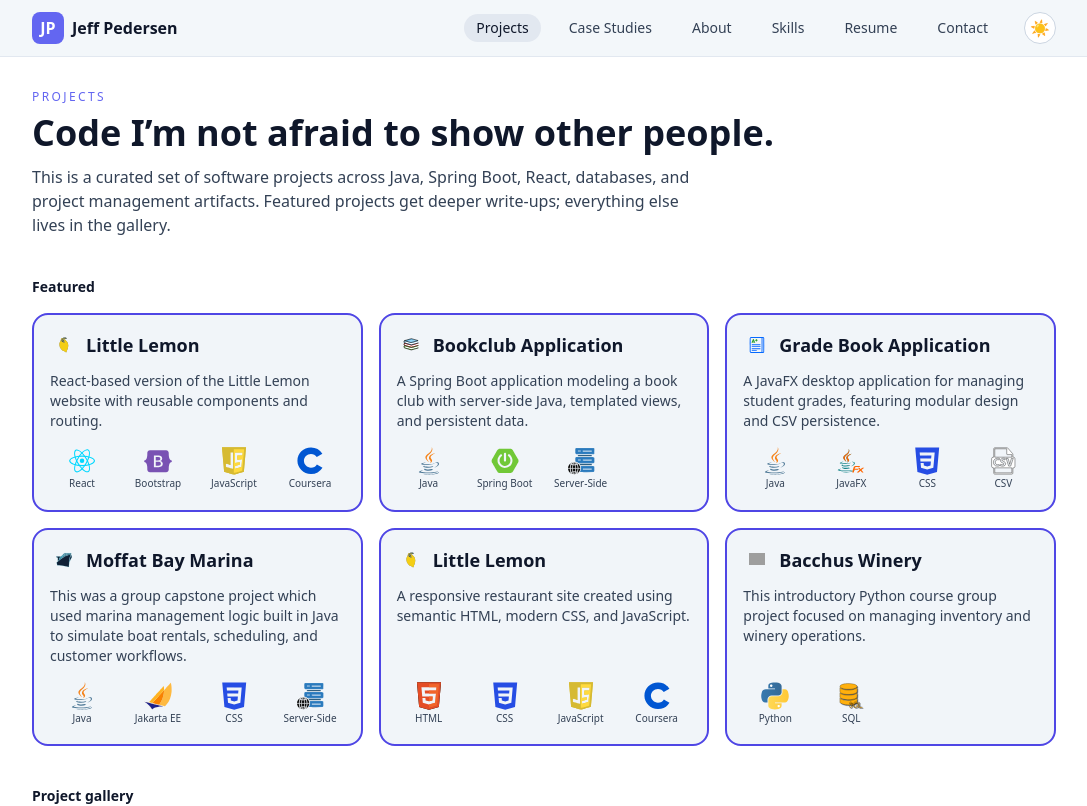
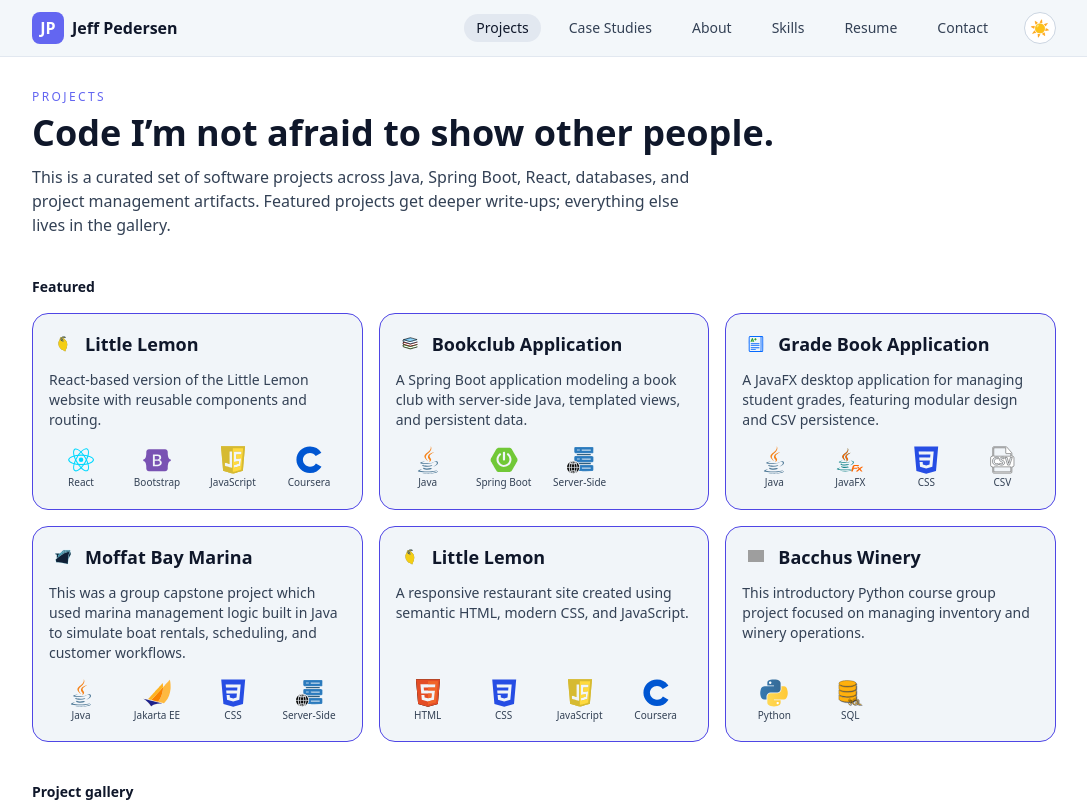
Before and after one commit to J-Pedersen/dev-portfolio, a React (Vite) app: page /projects in a window 1280 px wide. Shown: the top 806 px of the page, without its empty margins (96-1183 px from the left). Built offline with nearby package versions, Linux system fonts and the light colour scheme; grey boxes are pictures that could not be loaded; the HTML template or start-up script is replaced by a standard one.

Commit message:
added border changes

```diff
--- a/src/components/ProjectCard.jsx
+++ b/src/components/ProjectCard.jsx
@@ -7,14 +7,15 @@ const ProjectCard = ({ project }) => (
     to={`/projects/${project.slug}`}
     className="
       group rounded-2xl p-4 flex flex-col gap-3 transition
-      border-2
+      border
       border-brand-soft
       bg-slate-100
       hover:bg-slate-50
-      hover:border-slate-950
+      hover:border-brand
       hover:shadow-[0_4px_20px_rgba(99,102,241,0.15)]
       dark:bg-slate-900/60
       dark:hover:bg-slate-950
+      dark:hover:border-brand
       dark:border-brand-soft
     "
   >
```
